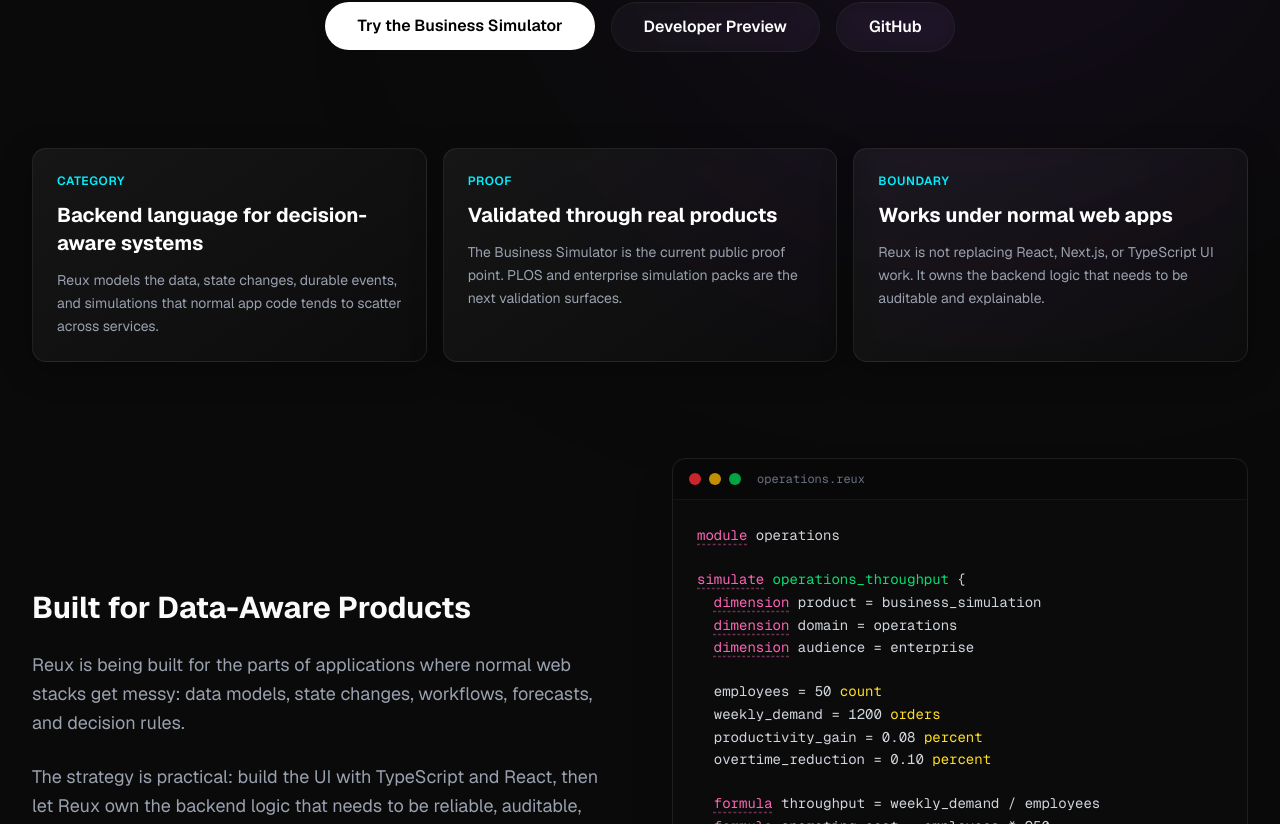
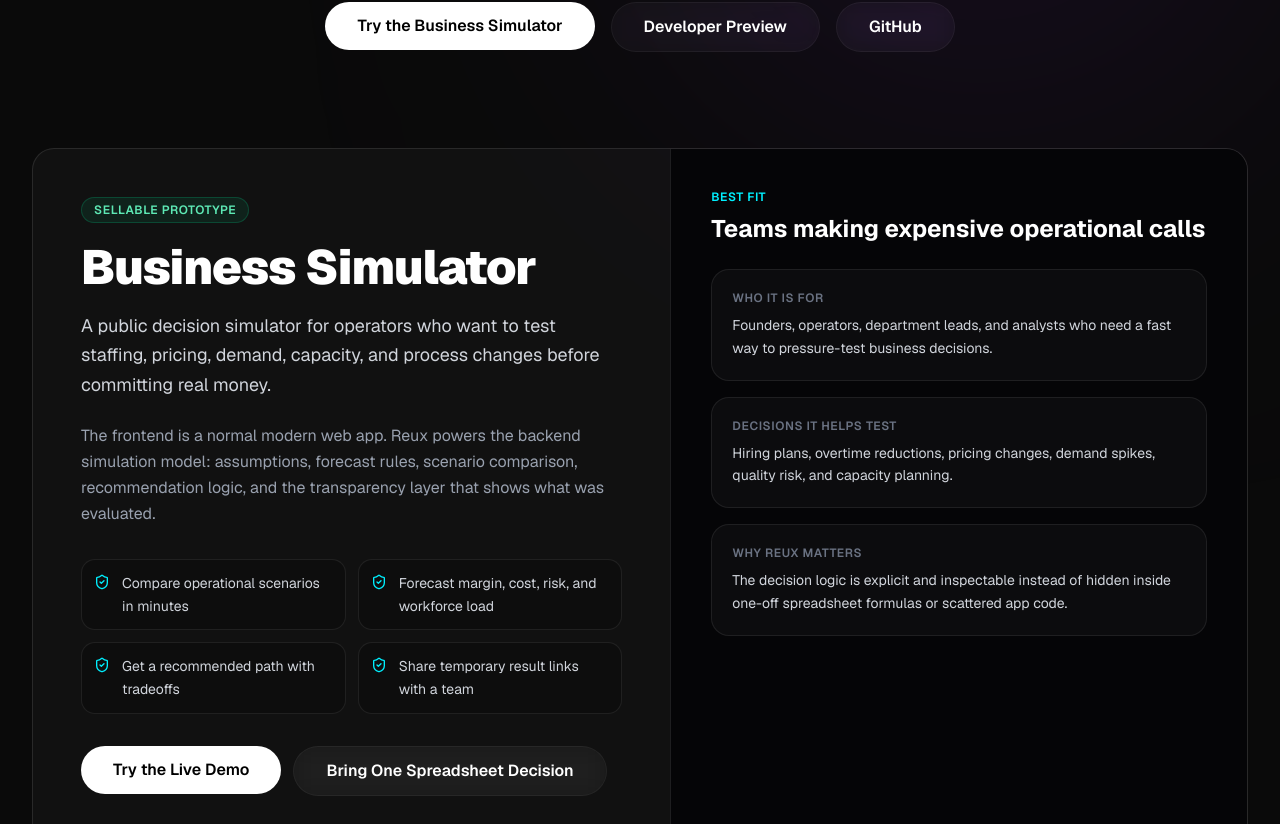
Before and after one commit to benn4105/reuben-web, a Next.js app: page /projects/reux in a window 1280 px wide. Shown: the part 476-1300 px from the top of the page. Built offline with nearby package versions, Linux system fonts and the light colour scheme.

Commit message:
Polish Reux product positioning

```diff
--- a/src/app/(marketing)/projects/page.tsx
+++ b/src/app/(marketing)/projects/page.tsx
@@ -6,8 +6,8 @@ import ProjectCard from "@/components/ui/ProjectCard";
 const liveProjects = [
   {
     title: "Business Simulator",
-    description: "A live public demo for modeling workforce, cost, and productivity scenarios. Compare forecasted outcomes and see the Reux prototype engine evaluate each path.",
-    tags: ["Live Demo", "Simulation", "Decision Logic"],
+    description: "A live public product demo for testing staffing, pricing, capacity, and process changes before committing real money. Reux powers the forecast, recommendation, and transparency layer.",
+    tags: ["Live Demo", "Sellable Prototype", "Decision Logic"],
     href: "/simulator",
     featured: true,
   },
@@ -16,7 +16,7 @@ const liveProjects = [
 const prototypeProjects = [
   {
     title: "Reux Language",
-    description: "A prototype backend language for schemas, transactions, migrations, simulations, and decision logic. Reux is prototype-complete and moving toward public beta.",
+    description: "A prototype backend language for schemas, transactions, migrations, simulations, and decision logic. Its first public proof point is the Business Simulator.",
     tags: ["Prototype Complete", "Backend Language", "Simulation"],
     href: "/projects/reux",
     featured: false,
--- a/src/app/(marketing)/projects/reux/page.tsx
+++ b/src/app/(marketing)/projects/reux/page.tsx
@@ -187,6 +187,86 @@ export default function ReuxPage() {
             </AnimatedButton>
           </div>
         </motion.div>
+
+        <motion.section
+          initial={{ opacity: 0, y: 24 }}
+          whileInView={{ opacity: 1, y: 0 }}
+          viewport={{ once: true }}
+          transition={{ duration: 0.7 }}
+          className="mb-24 overflow-hidden rounded-3xl border border-white/10 bg-white/[0.03]"
+        >
+          <div className="grid grid-cols-1 lg:grid-cols-[1.05fr_0.95fr]">
+            <div className="p-6 md:p-10 lg:p-12">
+              <div className="mb-5 inline-flex items-center gap-2 rounded-full border border-emerald-500/25 bg-emerald-500/10 px-3 py-1 text-xs font-semibold uppercase tracking-wider text-emerald-300">
+                Sellable prototype
+              </div>
+              <h2 className="mb-5 text-3xl font-black tracking-tight text-white md:text-5xl">
+                Business Simulator
+              </h2>
+              <p className="mb-6 max-w-2xl text-lg leading-relaxed text-gray-300">
+                A public decision simulator for operators who want to test staffing, pricing, demand, capacity, and process changes before committing real money.
+              </p>
+              <p className="mb-8 max-w-2xl text-base leading-relaxed text-gray-400">
+                The frontend is a normal modern web app. Reux powers the backend simulation model: assumptions, forecast rules, scenario comparison, recommendation logic, and the transparency layer that shows what was evaluated.
+              </p>
+
+              <div className="mb-8 grid gap-3 sm:grid-cols-2">
+                {[
+                  "Compare operational scenarios in minutes",
+                  "Forecast margin, cost, risk, and workforce load",
+                  "Get a recommended path with tradeoffs",
+                  "Share temporary result links with a team",
+                ].map((item) => (
+                  <div key={item} className="flex items-start gap-3 rounded-xl border border-white/8 bg-black/20 p-3">
+                    <ShieldCheck className="mt-0.5 h-4 w-4 shrink-0 text-[#00F0FF]" />
+                    <span className="text-sm leading-relaxed text-gray-300">{item}</span>
+                  </div>
+                ))}
+              </div>
+
+              <div className="flex flex-col gap-3 sm:flex-row">
+                <AnimatedButton href="/simulator" variant="primary">
+                  Try the Live Demo
+                </AnimatedButton>
+                <AnimatedButton href="/contact" variant="secondary">
+                  Bring One Spreadsheet Decision
+                </AnimatedButton>
+              </div>
+            </div>
+
+            <div className="border-t border-white/10 bg-[#050507] p-6 md:p-10 lg:border-l lg:border-t-0">
+              <div className="mb-6">
+                <div className="mb-2 text-xs font-semibold uppercase tracking-wider text-[#00F0FF]">
+                  Best fit
+                </div>
+                <h3 className="text-2xl font-bold text-white">Teams making expensive operational calls</h3>
+              </div>
+              <div className="space-y-4">
+                {[
+                  {
+                    label: "Who it is for",
+                    copy: "Founders, operators, department leads, and analysts who need a fast way to pressure-test business decisions.",
+                  },
+                  {
+                    label: "Decisions it helps test",
+                    copy: "Hiring plans, overtime reductions, pricing changes, demand spikes, quality risk, and capacity planning.",
+                  },
+                  {
+                    label: "Why Reux matters",
+                    copy: "The decision logic is explicit and inspectable instead of hidden inside one-off spreadsheet formulas or scattered app code.",
+                  },
+                ].map((item) => (
+                  <div key={item.label} className="rounded-2xl border border-white/8 bg-white/[0.03] p-5">
+                    <div className="mb-2 text-xs font-semibold uppercase tracking-wider text-gray-500">
+                      {item.label}
+                    </div>
+                    <p className="text-sm leading-relaxed text-gray-300">{item.copy}</p>
+                  </div>
+                ))}
+              </div>
+            </div>
+          </div>
+        </motion.section>
 
         <motion.div
           initial={{ opacity: 0, y: 24 }}
```
